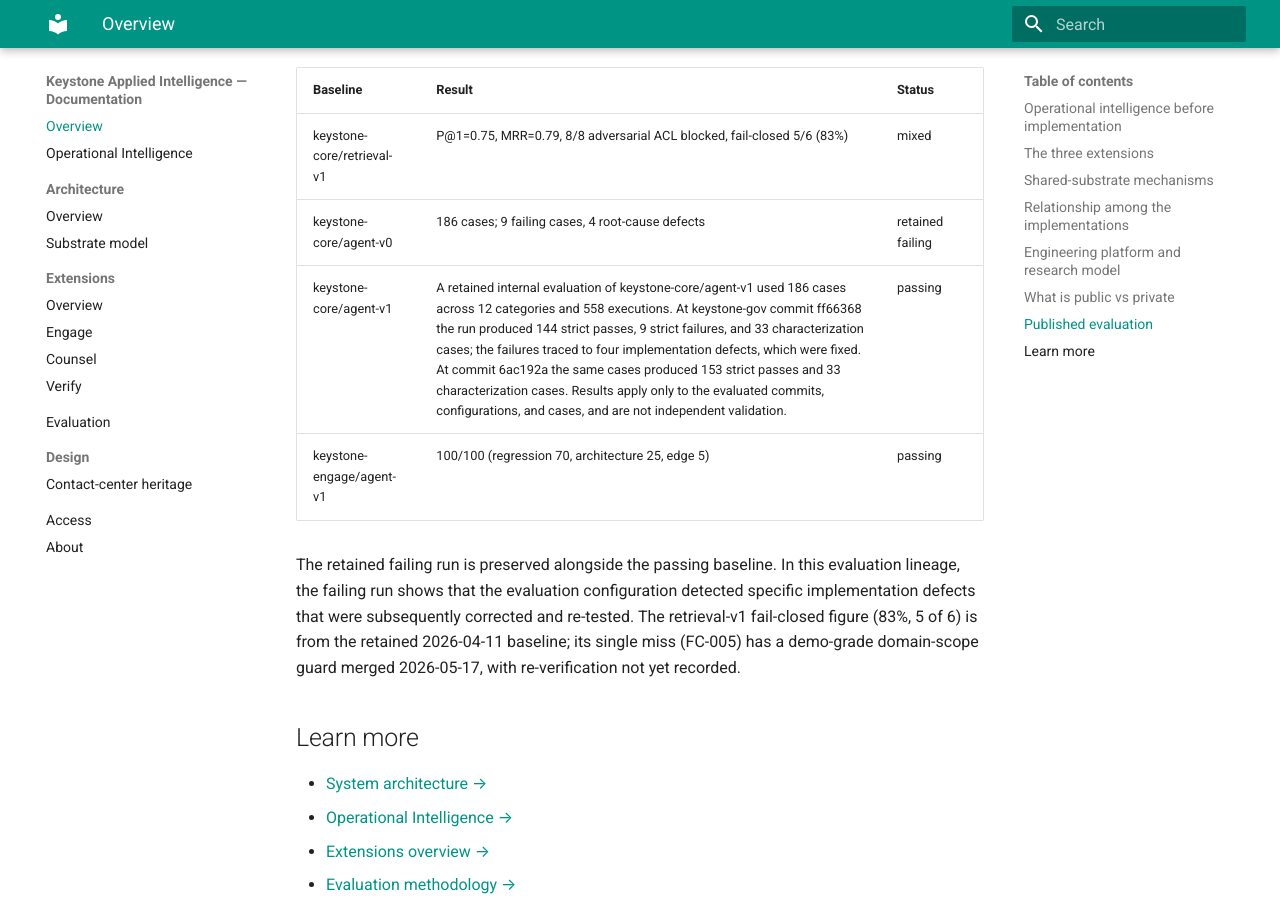
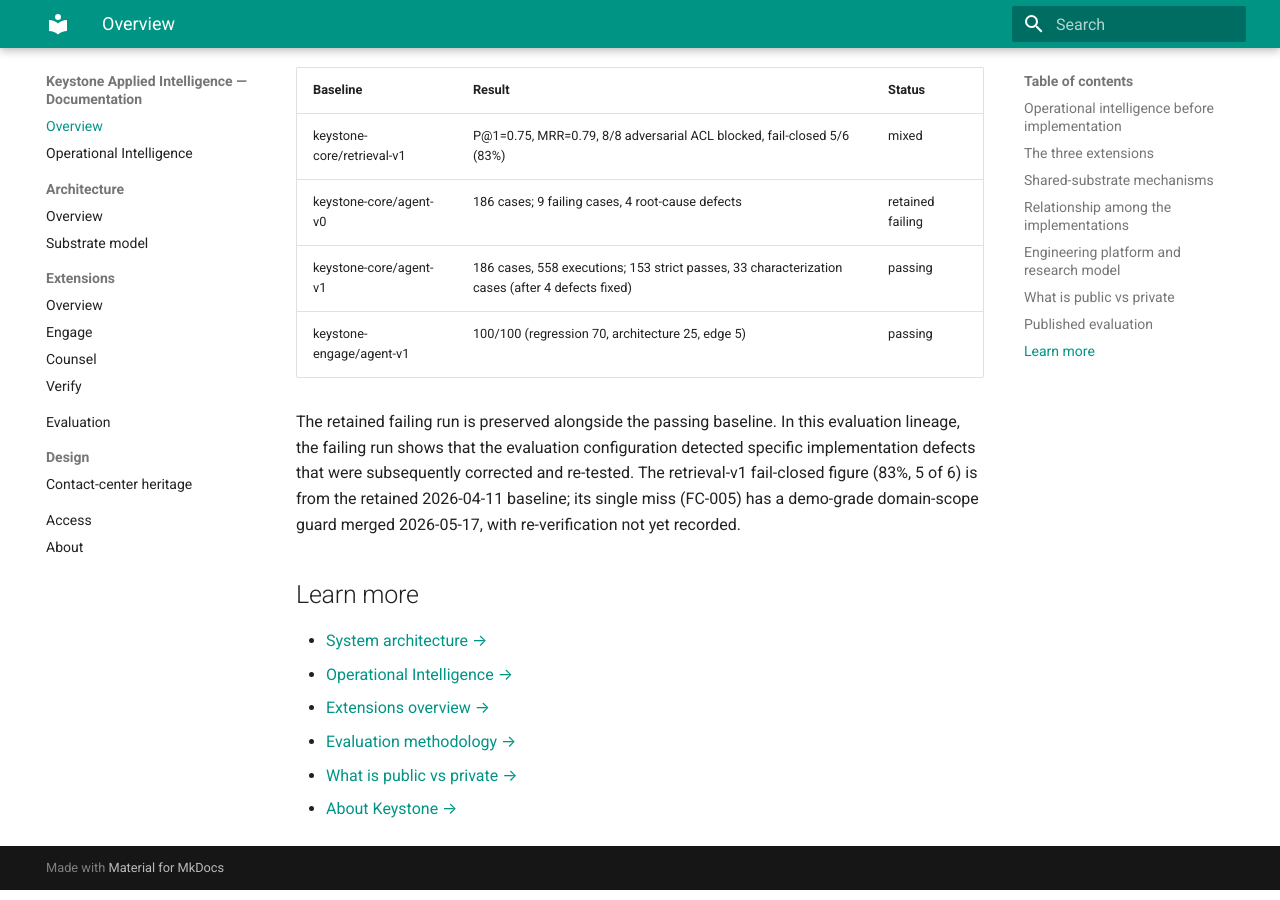
Before and after one commit to getkeystone/keystone-platform-docs, an MkDocs documentation site: the page built from docs/index.md, in a window 1280 px wide and 900 px high, scrolled down 4136 px. Built offline with MkDocs 1.6.1 and Material for MkDocs 9.7.7, drawn with Linux system fonts in a browser that asks for light colours.

Commit message:
docs: fix agent-v1 table cell (#3)

```diff
--- a/docs/index.md
+++ b/docs/index.md
@@ -178,7 +178,7 @@ repository; their results are retained and published in keystone-ledger.
 |--------------------------------|-------------------------------------------------|----------------|
 | keystone-core/retrieval-v1     | P@1=0.75, MRR=0.79, 8/8 adversarial ACL blocked, fail-closed 5/6 (83%) | mixed          |
 | keystone-core/agent-v0         | 186 cases; 9 failing cases, 4 root-cause defects | retained failing |
-| keystone-core/agent-v1         | A retained internal evaluation of keystone-core/agent-v1 used 186 cases across 12 categories and 558 executions. At keystone-gov commit ff66368 the run produced 144 strict passes, 9 strict failures, and 33 characterization cases; the failures traced to four implementation defects, which were fixed. At commit 6ac192a the same cases produced 153 strict passes and 33 characterization cases. Results apply only to the evaluated commits, configurations, and cases, and are not independent validation. | passing        |
+| keystone-core/agent-v1         | 186 cases, 558 executions; 153 strict passes, 33 characterization cases (after 4 defects fixed) | passing        |
 | keystone-engage/agent-v1       | 100/100 (regression 70, architecture 25, edge 5)| passing        |
 
 The retained failing run is preserved alongside the passing baseline. In this
```
Also changed, not shown: docs/evaluation/index.md (+1 -1 lines).
